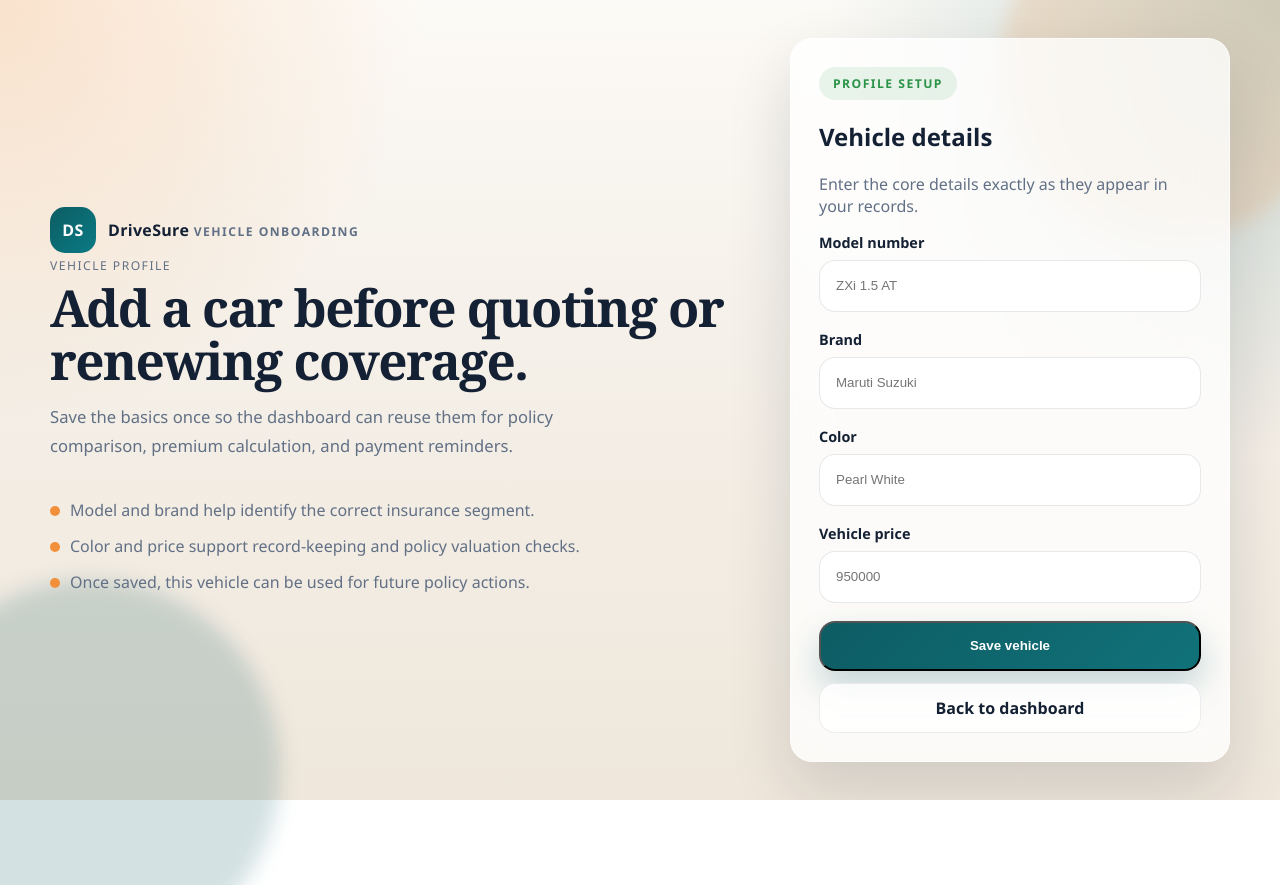
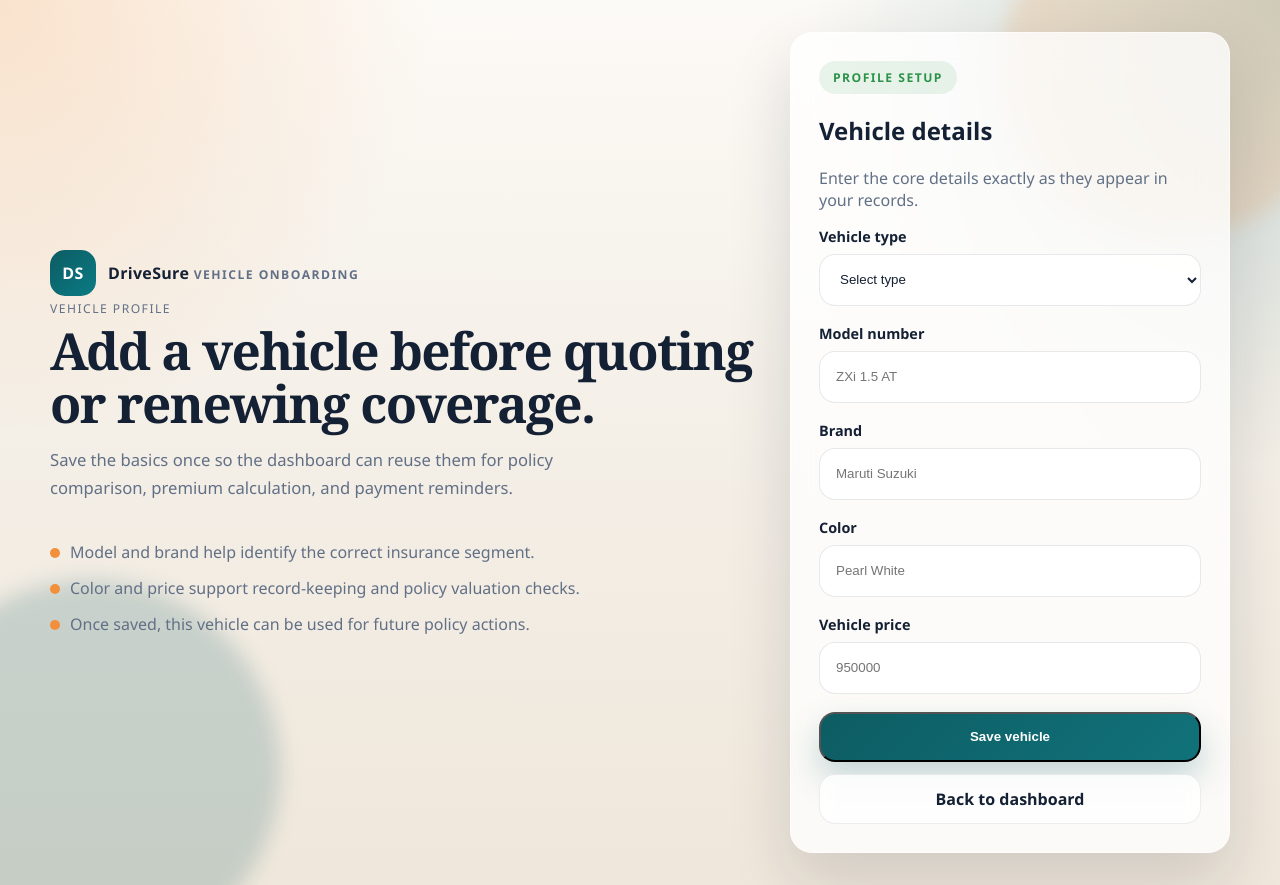
Before and after one commit to lovinafdo20/Vehicle_insurance, a plain HTML site: page vehicle-frontend/addCar.html in a window 1280 px wide. Before the commit the page ends 800 px from the top, so only its background shows below. Drawn offline with Linux system fonts and the light colour scheme.

Commit message:
Update addCar.html

```diff
--- a/vehicle-frontend/addCar.html
+++ b/vehicle-frontend/addCar.html
@@ -20,7 +20,7 @@
         <div class="page-head">
           <div>
             <span class="section-label">Vehicle profile</span>
-            <h1>Add a car before quoting or renewing coverage.</h1>
+            <h1>Add a vehicle before quoting or renewing coverage.</h1>
             <p>
               Save the basics once so the dashboard can reuse them for policy comparison,
               premium calculation, and payment reminders.
@@ -40,6 +40,19 @@
         <p class="helper-text">Enter the core details exactly as they appear in your records.</p>
 
         <form id="carForm">
+          <div class="input-group-clean">
+            <label class="form-label" for="vehicleType">Vehicle type</label>
+            <select id="vehicleType" class="input-clean" required>
+              <option value="">Select type</option>
+              <option value="Car">Car</option>
+              <option value="Bike">Bike</option>
+              <option value="Scooter">Scooter</option>
+              <option value="Truck">Truck</option>
+              <option value="Bus">Bus</option>
+              <option value="Van">Van</option>
+              <option value="Auto Rickshaw">Auto Rickshaw</option>
+            </select>
+          </div>
           <div class="input-group-clean">
             <label class="form-label" for="model">Model number</label>
             <input type="text" id="model" class="input-clean" placeholder="ZXi 1.5 AT" required>
```
